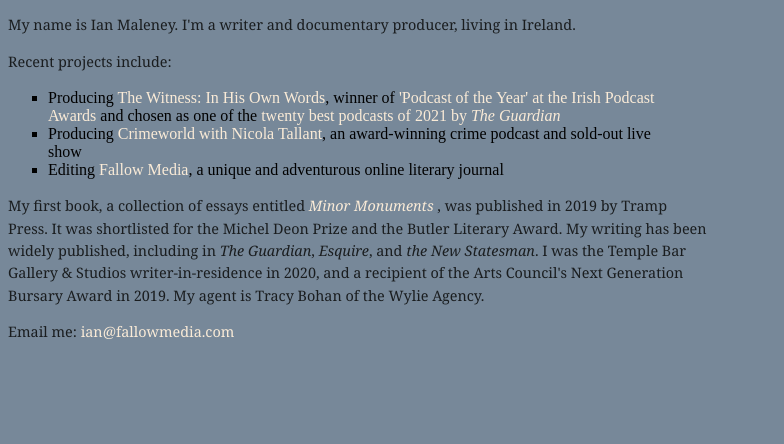
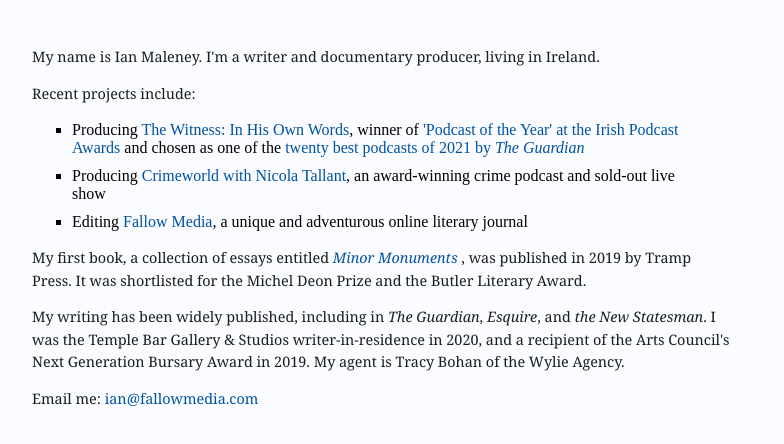
Before and after one commit to ianmaleney/portfolio, a plain HTML site: page index.html in a window 1280 px wide. Shown: the whole page, without its empty margins (0-784 px from the left). Drawn offline with Linux system fonts and the light colour scheme.

Commit message:
Change colours, change links

```diff
--- a/index.html
+++ b/index.html
@@ -7,7 +7,8 @@
     <title>Ian Maleney</title>
     <style>
       body {
-        background-color: lightslategray;
+        background-color: #fafcff;
+        padding: 24px;
       }
       p {
         max-width: 700px;
@@ -20,8 +21,11 @@
         list-style: square;
         max-width: 640px;
       }
+      li {
+        margin-bottom: 10px;
+      }
       a {
-        color: antiquewhite;
+        color: #0052a1;
         text-decoration: none;
       }
       a:hover {
@@ -38,15 +42,17 @@
       <li>Producing
         <a href="https://thewitnesspodcast.com/">The Witness: In His Own Words</a>, winner of <a href="https://www.theirishpodcastawards.ie/winners-2022">'Podcast of the Year' at the Irish Podcast Awards</a> and chosen as one of the <a href="https://www.theguardian.com/tv-and-radio/2021/dec/24/the-20-best-podcasts-of-2021">twenty best podcasts of 2021 by <i>The Guardian</i></a></li>
       <li>Producing
-        <a href="https://soundcloud.com/crimeworld">Crimeworld with Nicola Tallant</a>, an award-winning crime podcast and sold-out live show</li>
+        <a href="https://podcasts.apple.com/ie/podcast/crime-world/id1540069464">Crimeworld with Nicola Tallant</a>, an award-winning crime podcast and sold-out live show</li>
       <li>Editing
         <a href="https://fallowmedia.com">Fallow Media</a>, a unique and adventurous online literary journal</li>
     </ul>
     <p>
       My first book, a collection of essays entitled
       <em >
-        <a href="https://tramppress.com/product/preorder-minor-monuments/">Minor Monuments</a >
-      </em >, was published in 2019 by Tramp Press. It was shortlisted for the Michel Deon Prize and the Butler Literary Award. My writing has been widely published, including in
+        <a href="https://tramppress.com/product/minor-monuments-2023-paperback-edition/">Minor Monuments</a >
+      </em >, was published in 2019 by Tramp Press. It was shortlisted for the Michel Deon Prize and the Butler Literary Award.</p>
+
+      <p>My writing has been widely published, including in
       <em>The Guardian</em>,
       <em>Esquire</em>, and
       <em>the New Statesman</em>. I was the Temple Bar Gallery & Studios writer-in-residence in 2020, and a recipient of the Arts Council's Next Generation Bursary Award in 2019. My agent is Tracy Bohan of the Wylie Agency.
```
